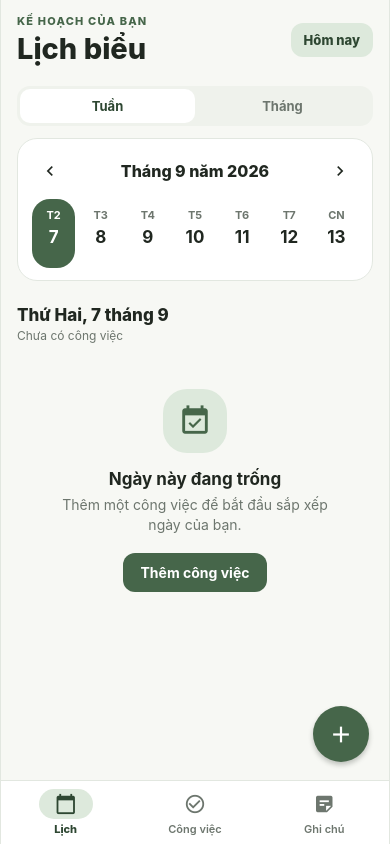
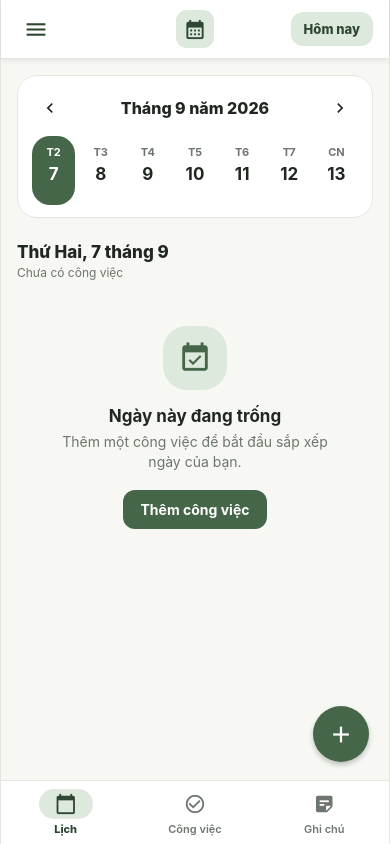
Before and after one commit to nhatduy8866/Planly, a React Native app: screen / in a window 390 px wide. Built offline with nearby package versions, Linux system fonts and the light colour scheme.

Commit message:
feat: redesign schedule navigation bar

```diff
--- a/src/screens/ScheduleScreen.tsx
+++ b/src/screens/ScheduleScreen.tsx
@@ -48,6 +48,7 @@ export function ScheduleScreen() {
   const { state, dispatch } = usePlanner();
   const { deleteTask, duplicateTask, saveTask, toggleTask } = useTaskActions();
   const [mode, setMode] = useState<CalendarMode>('week');
+  const [menuExpanded, setMenuExpanded] = useState(false);
   const [selectedDate, setSelectedDate] = useState(todayKey);
   const [cursor, setCursor] = useState(() => new Date());
   const [formVisible, setFormVisible] = useState(false);
@@ -88,17 +89,16 @@ export function ScheduleScreen() {
     selectDate(toDateKey(next));
   }
 
-  function goToday() {
-    const today = todayKey();
-    setSelectedDate(today);
-    setCursor(new Date());
-  }
-
   async function handleSave(values: TaskFormValues) {
     await saveTask(values, editingTask);
     setSelectedDate(values.date);
     setCursor(fromDateKey(values.date));
     void Haptics.notificationAsync(Haptics.NotificationFeedbackType.Success);
+  }
+
+  function goToday() {
+    setSelectedDate(todayKey());
+    setCursor(new Date());
   }
 
   function confirmDelete(task: Task) {
@@ -107,34 +107,67 @@ export function ScheduleScreen() {
 
   return (
     <View style={styles.container}>
-      <ScrollView
-        contentContainerStyle={[styles.content, { paddingTop: insets.top + 14 }]}
-        showsVerticalScrollIndicator={false}
+      <View style={[styles.navigationShell, { paddingTop: insets.top }]}>
+        <View style={styles.navigationBar}>
+          <Pressable
+            accessibilityRole="button"
+            accessibilityLabel={menuExpanded ? 'Đóng chọn kiểu lịch' : 'Mở chọn kiểu lịch'}
+            accessibilityState={{ expanded: menuExpanded }}
+            onPress={() => {
+              setMenuExpanded((expanded) => !expanded);
+              void Haptics.selectionAsync();
+            }}
+            style={({ pressed }) => [
+              styles.menuButton,
+              menuExpanded && styles.menuButtonActive,
+              pressed && styles.pressed,
+            ]}
           >
-        <View style={styles.topRow}>
-          <View>
-            <Text style={styles.eyebrow}>KẾ HOẠCH CỦA BẠN</Text>
-            <Text style={styles.screenTitle}>Lịch biểu</Text>
+            <MaterialIcons name="menu" size={25} color={colors.primaryDark} />
+          </Pressable>
+
+          <View pointerEvents="none" style={styles.centerIconWrap}>
+            <View style={styles.centerIcon}>
+              <MaterialIcons name="calendar-month" size={23} color={colors.primaryDark} />
             </View>
+          </View>
+
           <Pressable onPress={goToday} style={styles.todayButton}>
             <Text style={styles.todayText}>Hôm nay</Text>
           </Pressable>
         </View>
 
+        {menuExpanded ? (
+          <View style={styles.navigationDropdown}>
             <View style={styles.segment}>
-          {(['week', 'month'] as const).map((item) => (
+              {(['week', 'month'] as const).map((item) => {
+                const active = mode === item;
+                return (
                   <Pressable
                     key={item}
-              onPress={() => setMode(item)}
-              style={[styles.segmentItem, mode === item && styles.segmentItemActive]}
+                    accessibilityRole="tab"
+                    accessibilityState={{ selected: active }}
+                    onPress={() => {
+                      setMode(item);
+                      void Haptics.selectionAsync();
+                    }}
+                    style={[styles.segmentItem, active && styles.segmentItemActive]}
                   >
-              <Text style={[styles.segmentText, mode === item && styles.segmentTextActive]}>
+                    <Text style={[styles.segmentText, active && styles.segmentTextActive]}>
                       {item === 'week' ? 'Tuần' : 'Tháng'}
                     </Text>
                   </Pressable>
-          ))}
+                );
+              })}
+            </View>
+          </View>
+        ) : null}
       </View>
 
+      <ScrollView
+        contentContainerStyle={styles.content}
+        showsVerticalScrollIndicator={false}
+      >
         <View style={styles.calendarCard}>
           <View style={styles.calendarHeader}>
             <IconButton
@@ -256,9 +289,49 @@ export function ScheduleScreen() {
 const styles = StyleSheet.create({
   container: { backgroundColor: colors.background, flex: 1 },
   content: { paddingBottom: 96, paddingHorizontal: 16 },
-  topRow: { alignItems: 'center', flexDirection: 'row', justifyContent: 'space-between' },
-  eyebrow: { color: colors.primary, fontSize: 11, fontWeight: '800', letterSpacing: 1.2 },
-  screenTitle: { color: colors.text, fontSize: 29, fontWeight: '800', marginTop: 3 },
+  navigationShell: {
+    backgroundColor: colors.surface,
+    borderBottomColor: colors.border,
+    borderBottomWidth: StyleSheet.hairlineWidth,
+    elevation: 3,
+    shadowColor: colors.shadow,
+    shadowOffset: { height: 2, width: 0 },
+    shadowOpacity: 0.08,
+    shadowRadius: 5,
+    zIndex: 10,
+  },
+  navigationBar: {
+    alignItems: 'center',
+    flexDirection: 'row',
+    justifyContent: 'space-between',
+    minHeight: 58,
+    paddingHorizontal: 16,
+  },
+  menuButton: {
+    alignItems: 'center',
+    borderRadius: 12,
+    height: 38,
+    justifyContent: 'center',
+    width: 38,
+  },
+  menuButtonActive: { backgroundColor: colors.surfaceMuted },
+  centerIconWrap: {
+    alignItems: 'center',
+    bottom: 0,
+    justifyContent: 'center',
+    left: 0,
+    position: 'absolute',
+    right: 0,
+    top: 0,
+  },
+  centerIcon: {
+    alignItems: 'center',
+    backgroundColor: colors.primarySoft,
+    borderRadius: 11,
+    height: 38,
+    justifyContent: 'center',
+    width: 38,
+  },
   todayButton: {
     backgroundColor: colors.primarySoft,
     borderRadius: 12,
@@ -266,11 +339,11 @@ const styles = StyleSheet.create({
     paddingVertical: 9,
   },
   todayText: { color: colors.primaryDark, fontSize: 13, fontWeight: '800' },
+  navigationDropdown: { paddingBottom: 12, paddingHorizontal: 16 },
   segment: {
     backgroundColor: colors.surfaceMuted,
     borderRadius: 13,
     flexDirection: 'row',
-    marginTop: 20,
     padding: 3,
   },
   segmentItem: { alignItems: 'center', borderRadius: 10, flex: 1, paddingVertical: 9 },
@@ -282,7 +355,7 @@ const styles = StyleSheet.create({
     borderColor: colors.border,
     borderRadius: 20,
     borderWidth: 1,
-    marginTop: 12,
+    marginTop: 16,
     padding: 12,
   },
   calendarHeader: { alignItems: 'center', flexDirection: 'row', marginBottom: 8 },
```
Lines whose indentation alone changed are shown as unchanged.
